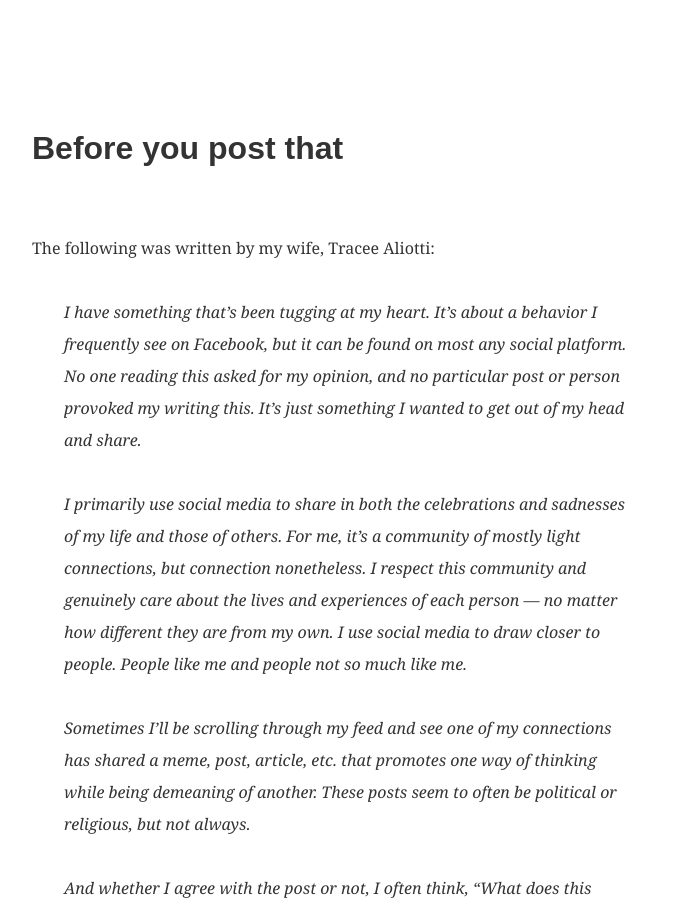
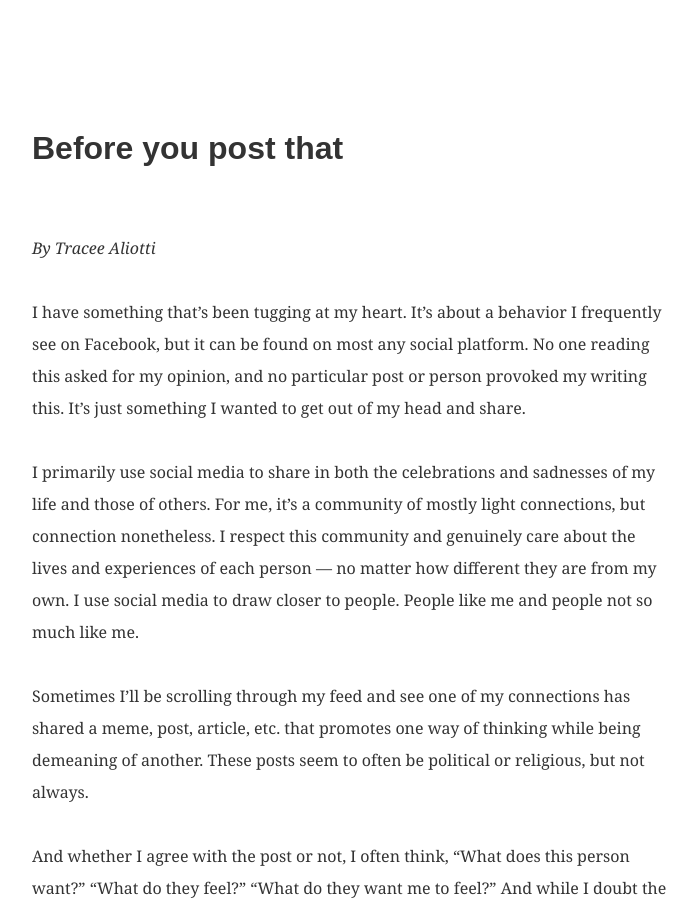
Before and after one commit to michaelaliotti/michaelaliotti.github.io, a Jekyll site: the page built from _posts/2021-05-03-before-you-post-that.md, in a window 1280 px wide and 900 px high. Shown: the whole window, without its empty margins (288-985 px from the left). Built offline with Jekyll 4.4.1, drawn with Linux system fonts in a browser that asks for light colours.

Commit message:
Added post for 06 Sept 2021.

```diff
--- a/_posts/2021-05-03-before-you-post-that.md
+++ b/_posts/2021-05-03-before-you-post-that.md
@@ -3,25 +3,22 @@
 title: Before you post that
 ---
 
-The following was written by my wife, Tracee Aliotti:
+_By Tracee Aliotti_
 
-> I have something that's been tugging at my heart. It's about a behavior I frequently see on Facebook, but it can be found on most any social platform. No one reading this asked for my opinion, and no particular post or person provoked my writing this. It's just something I wanted to get out of my head and share.
->
-> I primarily use social media to share in both the celebrations and sadnesses of my life and those of others. For me, it's a community of mostly light connections, but connection nonetheless. I respect this community and genuinely care about the lives and experiences of each person --- no matter how different they are from my own. I use social media to draw closer to people. People like me and people not so much like me.
->
-> Sometimes I'll be scrolling through my feed and see one of my connections has shared a meme, post, article, etc. that promotes one way of thinking while being demeaning of another. These posts seem to often be political or religious, but not always.
->
-> And whether I agree with the post or not, I often think, "What does this person want?" "What do they feel?" "What do they want me to feel?" And while I doubt the intention is to hurt, offend, and further polarize people who think differently than they do --- those are all too often the outcomes.
->
-> I'm a scroller. Not a troller. But I'm starting to wonder if my silence is really any better.
->
-> So here are my "Before you post that what ifs." What if you shared your difference in opinion in a way that provoked intrigue and empathy rather than frustration and polarity? What if your endgame was to get responses like, "Wow --- I hadn't thought about it that way." Or, "I still disagree, but respect your viewpoint." What if you entirely rejected engaging with content that's passive aggressive or divisive? What if by doing so you played a small part in stopping the spread of hate and helped spread more love, empathy, and compassion? What if everything you posted or read on social media was an invitation to learn more, not judge more?
->
-> Here is a challenge for us all --- before you post or share something, ask yourself, "Why am I doing this?" "How do I want others to feel upon seeing it, and is this what I want?" What if we stopped using our social feeds as weapons for mass division and instead as powerful tools for unity?
->
-> Doing this doesn't mean we don't post the difficult things --- it just changes how and why we do it. Educate over offend. Teach over taunt. Question over criticize.
->
-> It's easy to retreat to our corners and push others into theirs --- it takes courage and creativity to step toward the center and invite others to stand there with you.
+I have something that's been tugging at my heart. It's about a behavior I frequently see on Facebook, but it can be found on most any social platform. No one reading this asked for my opinion, and no particular post or person provoked my writing this. It's just something I wanted to get out of my head and share.
 
-{: style="text-align: right;" }
---- Tracee Aliotti
+I primarily use social media to share in both the celebrations and sadnesses of my life and those of others. For me, it's a community of mostly light connections, but connection nonetheless. I respect this community and genuinely care about the lives and experiences of each person --- no matter how different they are from my own. I use social media to draw closer to people. People like me and people not so much like me.
+
+Sometimes I'll be scrolling through my feed and see one of my connections has shared a meme, post, article, etc. that promotes one way of thinking while being demeaning of another. These posts seem to often be political or religious, but not always.
+
+And whether I agree with the post or not, I often think, "What does this person want?" "What do they feel?" "What do they want me to feel?" And while I doubt the intention is to hurt, offend, and further polarize people who think differently than they do --- those are all too often the outcomes.
+
+I'm a scroller. Not a troller. But I'm starting to wonder if my silence is really any better.
+
+So here are my "Before you post that what ifs." What if you shared your difference in opinion in a way that provoked intrigue and empathy rather than frustration and polarity? What if your endgame was to get responses like, "Wow --- I hadn't thought about it that way." Or, "I still disagree, but respect your viewpoint." What if you entirely rejected engaging with content that's passive aggressive or divisive? What if by doing so you played a small part in stopping the spread of hate and helped spread more love, empathy, and compassion? What if everything you posted or read on social media was an invitation to learn more, not judge more?
+
+Here is a challenge for us all --- before you post or share something, ask yourself, "Why am I doing this?" "How do I want others to feel upon seeing it, and is this what I want?" What if we stopped using our social feeds as weapons for mass division and instead as powerful tools for unity?
+
+Doing this doesn't mean we don't post the difficult things --- it just changes how and why we do it. Educate over offend. Teach over taunt. Question over criticize.
+
+It's easy to retreat to our corners and push others into theirs --- it takes courage and creativity to step toward the center and invite others to stand there with you.
```
Also changed, not shown: _drafts/new-post.md (added, +27 -0 lines).
